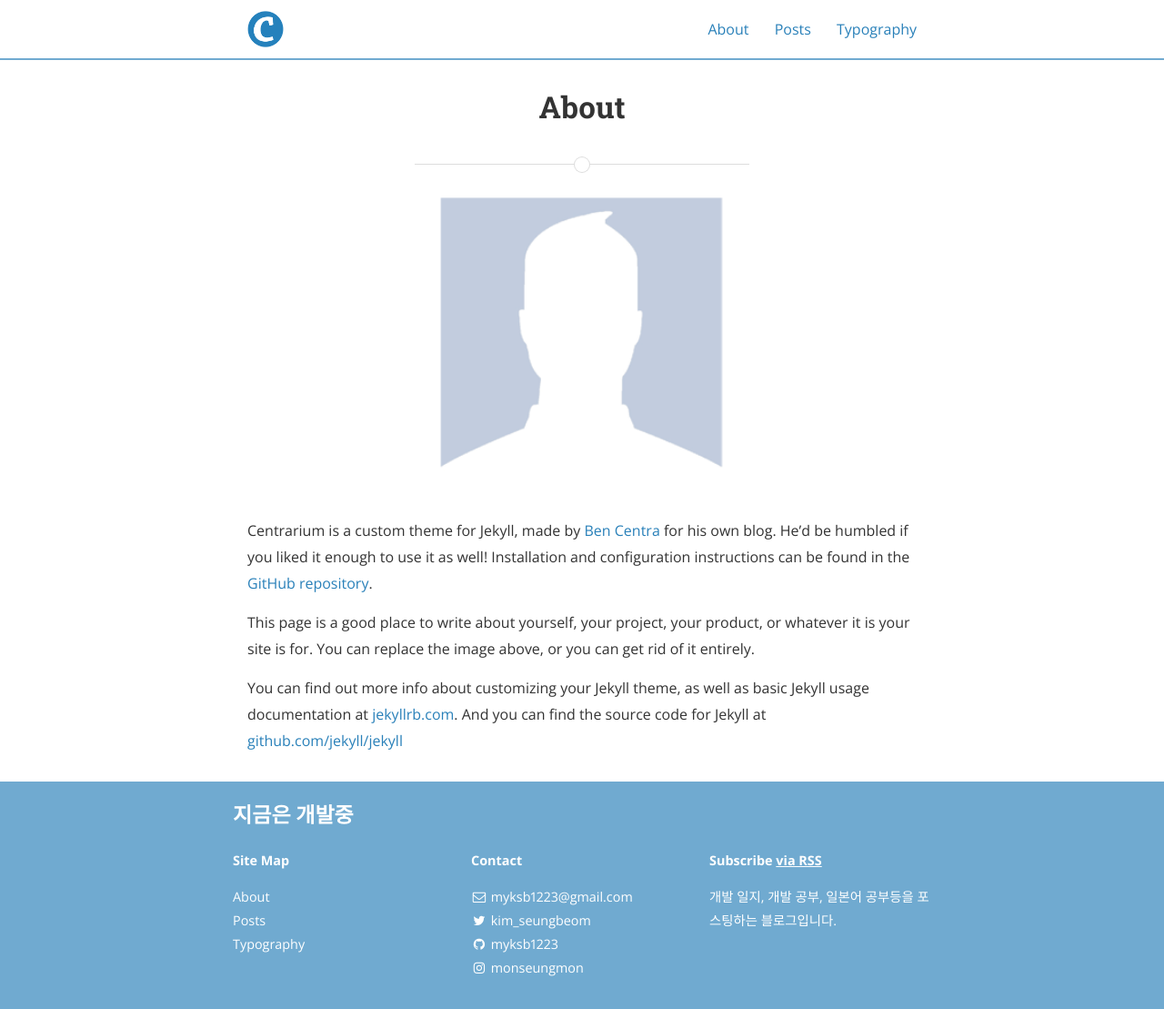
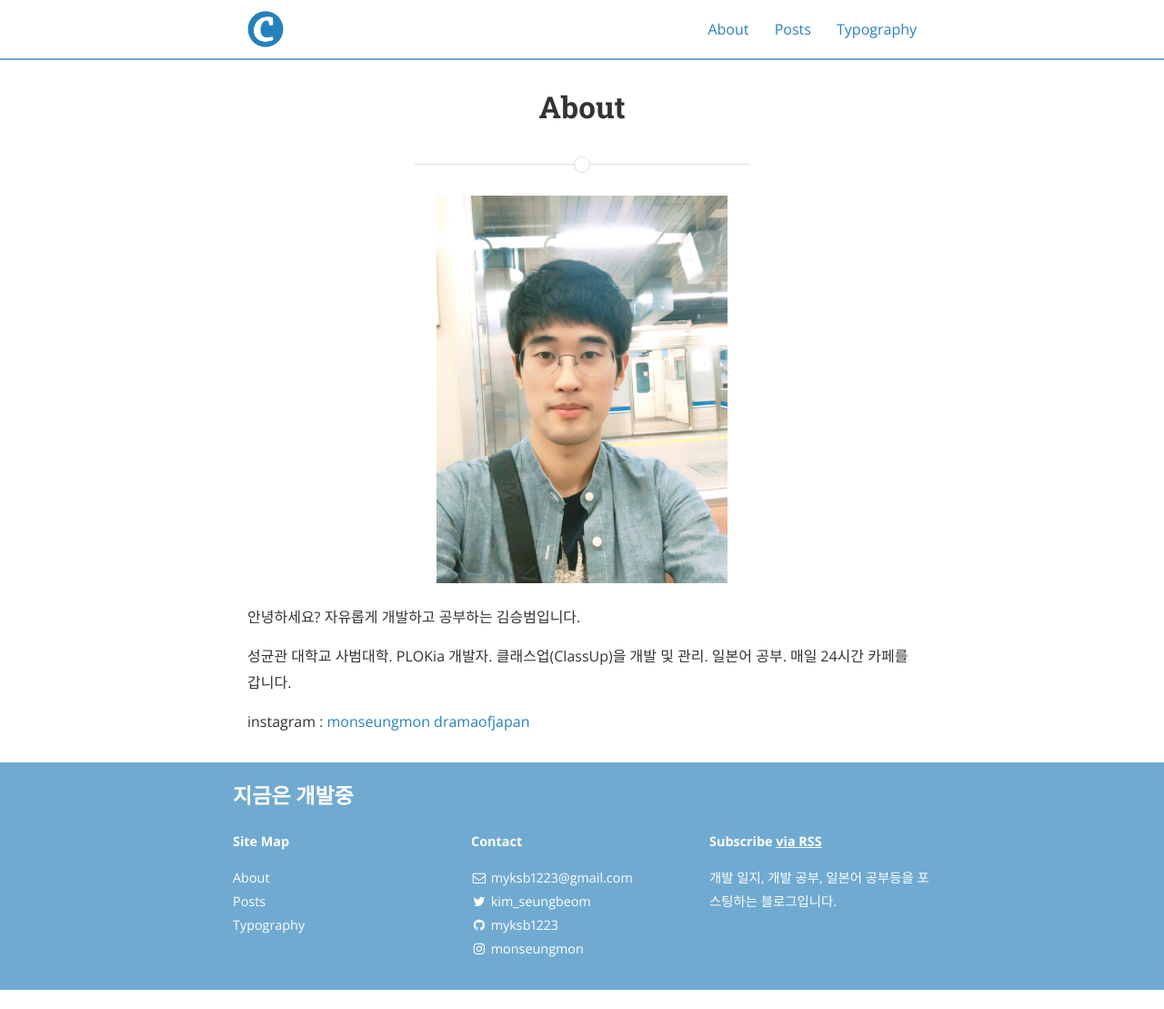
Before and after one commit to myksb1223/myksb1223.github.io, a Jekyll site: the page built from about.md, in a window 1280 px wide. Shown: the whole page at 91% size. Built offline with Jekyll 4.4.1, drawn with Linux system fonts in a browser that asks for light colours; nearby versions of some CDN libraries; after the commit the page ends 1088 px from its top, so only the background shows below that.

Commit message:
Update profile

```diff
--- a/about.md
+++ b/about.md
@@ -4,14 +4,15 @@ title: About
 permalink: /about/
 ---
 
-<img src="{{ site.baseurl }}/assets/profile-placeholder.gif" title="Profile Picture" class="profile">
+<img src="{{ site.baseurl }}/assets/profile_image.jpg" title="Profile Picture" class="profile">
 
-Centrarium is a custom theme for Jekyll, made by [Ben Centra][bencentra] for his own blog. He'd be humbled if you liked it enough to use it as well! Installation and configuration instructions can be found in the [GitHub repository](https://github.com/bencentra/centrarium).
+안녕하세요? 자유롭게 개발하고 공부하는 김승범입니다.
 
-This page is a good place to write about yourself, your project, your product, or whatever it is your site is for. You can replace the image above, or you can get rid of it entirely.
+성균관 대학교 사범대학.
+PLOKia 개발자.
+클래스업(ClassUp)을 개발 및 관리.
+일본어 공부.
+매일 24시간 카페를 갑니다.
 
-You can find out more info about customizing your Jekyll theme, as well as basic Jekyll usage documentation at [jekyllrb.com](http://jekyllrb.com/). And you can find the source code for Jekyll at [github.com/jekyll/jekyll](https://github.com/jekyll/jekyll)
-
-[centrarium]: https://github.com/bencentra/centrarium
-[bencentra]: http://bencentra.com
-[jekyll]: https://github.com/jekyll/jekyll
+instagram : [monseungmon](https://www.instagram.com/monseungmon/)
+[dramaofjapan](https://www.instagram.com/dramaofjapan/)
```
Also changed, not shown: assets/profile_image.jpg (added).
